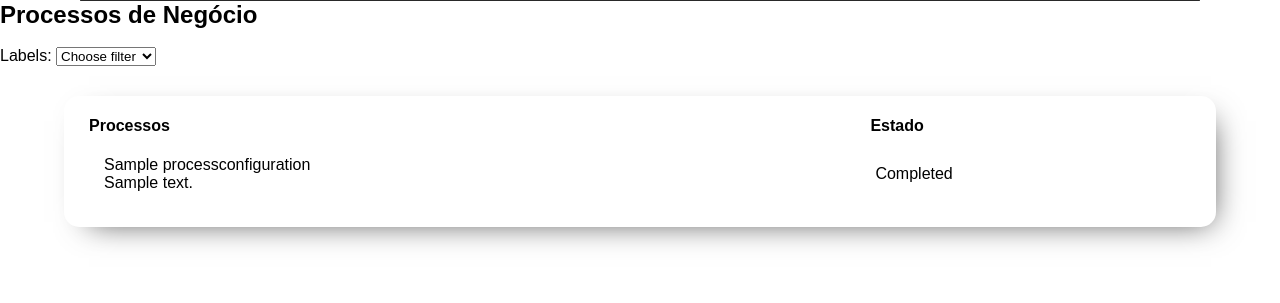
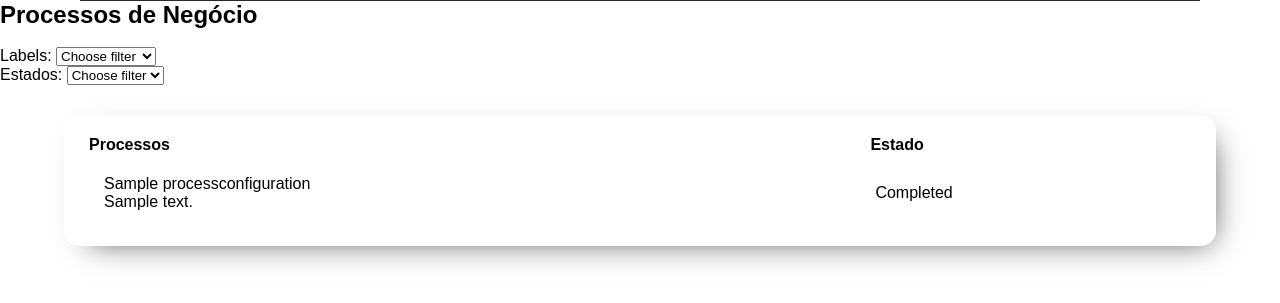
Before and after one commit to vanguart/CGI-Process-Monitoring-302-303, a Django app: page /process_listing in a window 1280 px wide. Shown: the part 72-375 px from the top of the page. Run offline with Django 4.2, Linux system fonts and the light colour scheme; tables that the repository leaves empty hold one stand-in row (values such as "Sample post").

Commit message:
Updated & Added `Process_Listing` FILTERS

```diff
--- a/apps/process_listing/templates/process_listing/process_listing.html
+++ b/apps/process_listing/templates/process_listing/process_listing.html
@@ -21,7 +21,7 @@
 
 <br>
 
-<!-- Formulário de filtragem -->
+<!-- Formulário de filtragem por LABEL -->
 <form action="{% url 'process_listing' %}" method="get">
 
     <label for="filtros">Labels:</label>
@@ -30,6 +30,19 @@
         <option value="noFilter">-- None --</option>
         {% for filterOption in filtros %}
             <option value="{{ filterOption }}">{{ filterOption }}</option>
+        {% endfor %}
+    </select>
+</form>
+
+<!-- Formulário de filtragem por ESTADO DO PROCESSO -->
+<form action="{% url 'process_listing' %}" method="get">
+
+    <label for="estados">Estados:</label>
+    <select name="estados" onchange="this.form.submit();">
+        <option value="" selected disabled>Choose filter</option>
+        <option value="noState">-- None --</option>
+        {% for StateOption in states %}
+            <option value="{{ StateOption }}">{{ StateOption }}</option>
         {% endfor %}
     </select>
 </form>
--- a/apps/process_listing/views.py
+++ b/apps/process_listing/views.py
@@ -13,18 +13,28 @@ def process_listing_page_view(request):
             if process.id == task.idProcess:
                 processTasks.update
 
-    if request.GET.get('filtros') is None:
+
+    if request.GET.get('filtros') is None and request.GET.get('estados') is None:
         query = QueueProcess.objects.all()
     else:
-        if request.GET.get('filtros') == "noFilter":
+
+        if request.GET.get('filtros') == "noFilter" or request.GET.get('estados') == "noState":
             query = QueueProcess.objects.all()
 
-        if request.GET.get('filtros') != "noFilter":
+
+        if request.GET.get('filtros') != "noFilter" and request.GET.get('estados') is None:
             featuredFilter = request.GET.get('filtros')
             query = QueueProcess.objects.filter(idLabels__name=featuredFilter)
 
+
+        if request.GET.get('estados') != "noState" and request.GET.get('filtros') is None:
+            featuredFilter = request.GET.get('estados')
+            query = QueueProcess.objects.filter(state=featuredFilter)
+
+
     context = {
         'processes': query,
+        'states': QueueProcess.objects.values_list('state', flat=True).distinct(),
         'filtros': Label.objects.all(),
         'tasks': QueueTask.objects.all(),
     }
```
